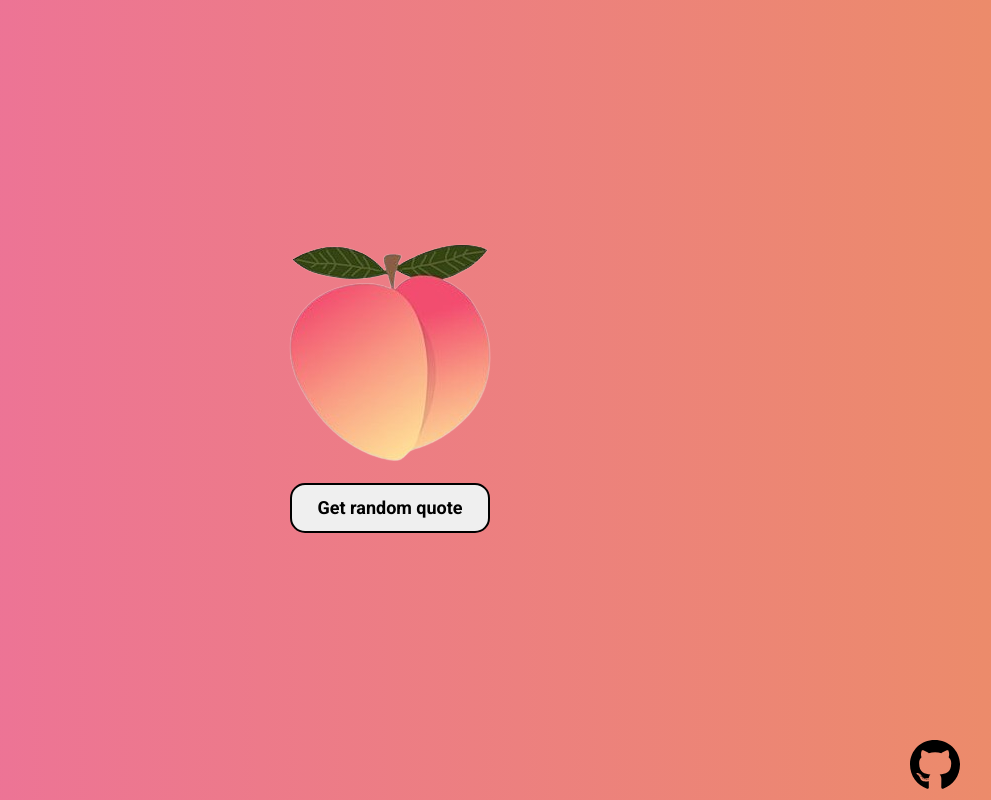
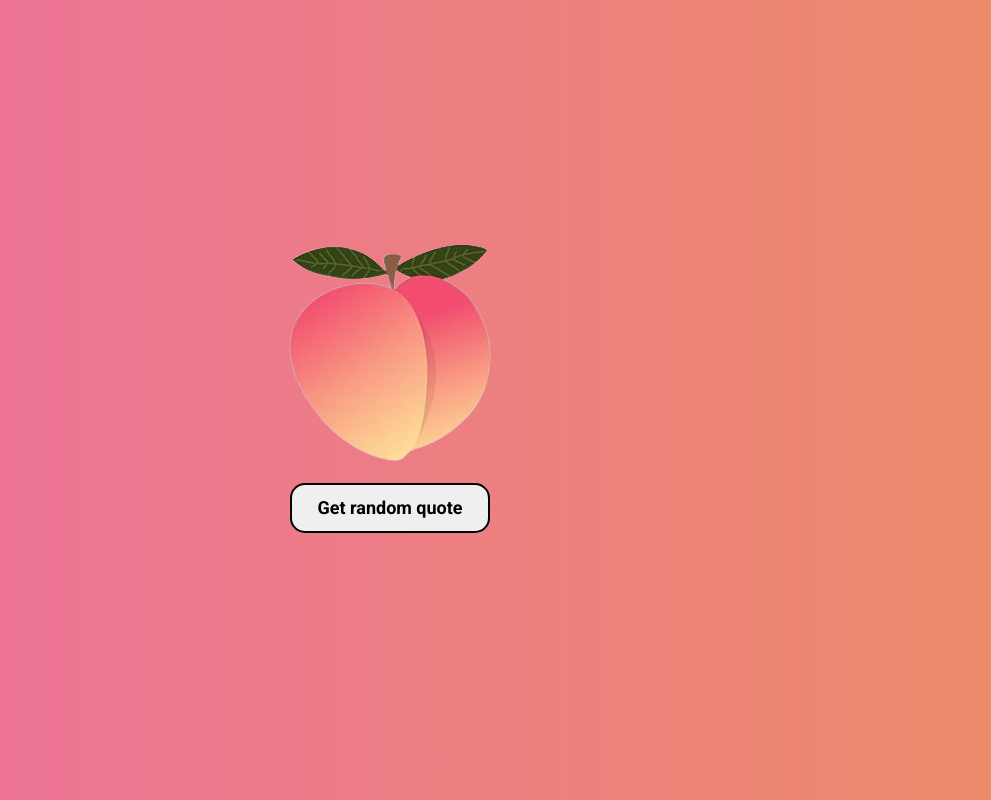
Before and after one commit to hoaphamduc/LoveMessage, a plain HTML site: page index.html in a window 1280 px wide. Shown: the whole page, without its empty margins (250-1241 px from the left). Drawn offline with Linux system fonts and the light colour scheme.

Commit message:
turn off github source

```diff
--- a/index.html
+++ b/index.html
@@ -21,7 +21,7 @@
         <button class="custom-button" id="getRandomQuoteButton" onclick="getRandomQuote()">Get random quote</button>
         <span id="quote"></span>
         <span id="author"></span>
-        <div id="github" onclick="openSourceCode()" data-bs-toggle="tooltip" data-bs-placement="left" title="Source code"></div>
+        <!-- <div id="github" onclick="openSourceCode()" data-bs-toggle="tooltip" data-bs-placement="left" title="Source code"></div> -->
         <div id="donate"></div>
         <div id="donateInfo"></div>
     </div>
```
